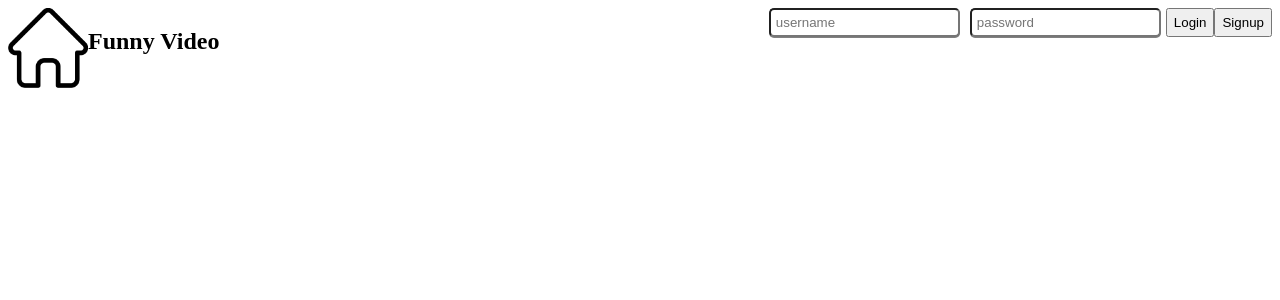
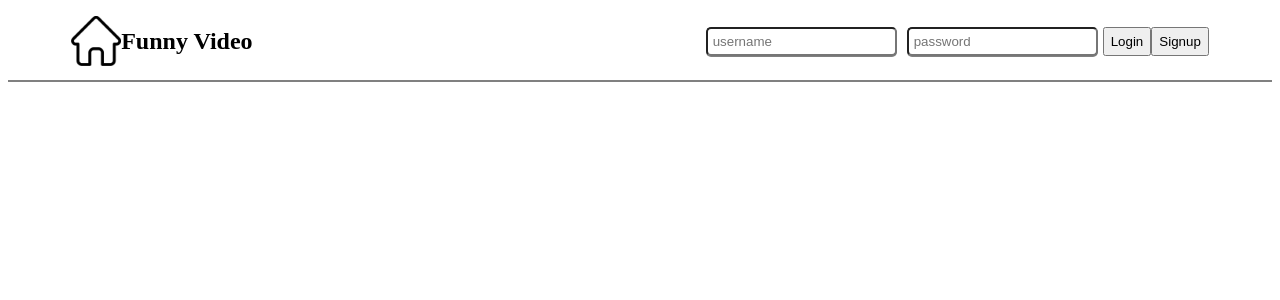
Before and after one commit to MrSimple263/funnyvideo, a React app in the folder front-end/: page / in a window 1280 px wide. Shown: the top 300 px of the page. Built offline with nearby package versions, Linux system fonts and the light colour scheme.

Commit message:
css component header

```diff
--- a/front-end/components/Header.js
+++ b/front-end/components/Header.js
@@ -22,13 +22,15 @@ export default function () {
     return (
         <div className={'header'}>
             <div className={'left-header'}>
-                <div className={'icon'} style={{height: 80, width: 80}}>
+                <div className={'icon'} style={{height: 50, width: 50}}>
                     <img height={'100%'} width={'100%'} src={'./public/img/home.png'} alt={'img'}/>
                 </div>
                 <h2>Funny Video</h2>
             </div>
-            <div className={'login'}>
-                <Login/>
+            <div className={'right-header'}>
+                <div className={'login'}>
+                    <Login/>
+                </div>
             </div>
         </div>
     )
--- a/front-end/public/css/header.css
+++ b/front-end/public/css/header.css
@@ -1,7 +1,20 @@
 .header {
     display: flex;
     justify-content: space-between;
+    border-bottom: grey 2px solid;
+    align-items: center;
+    padding-bottom: 5px;
 }
-.left-header{
+
+.left-header {
     display: flex;
+    padding-left: 5%;
 }
+
+.right-header {
+    padding-right: 5%;
+}
+
+.icon {
+    margin: auto;
+}
```
